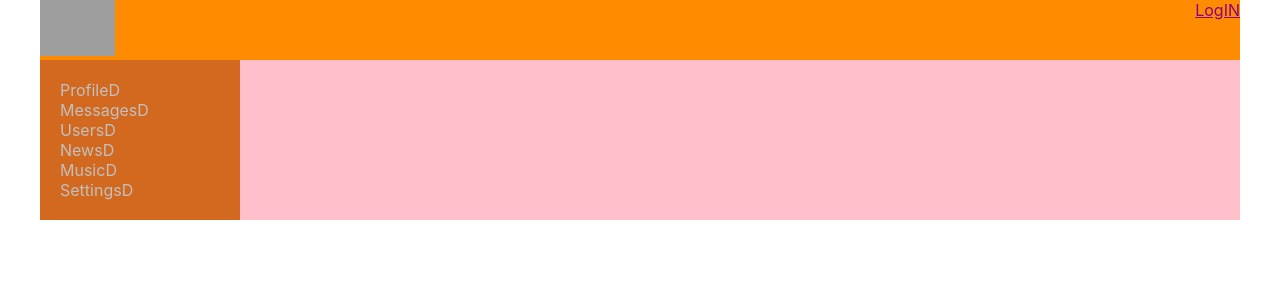
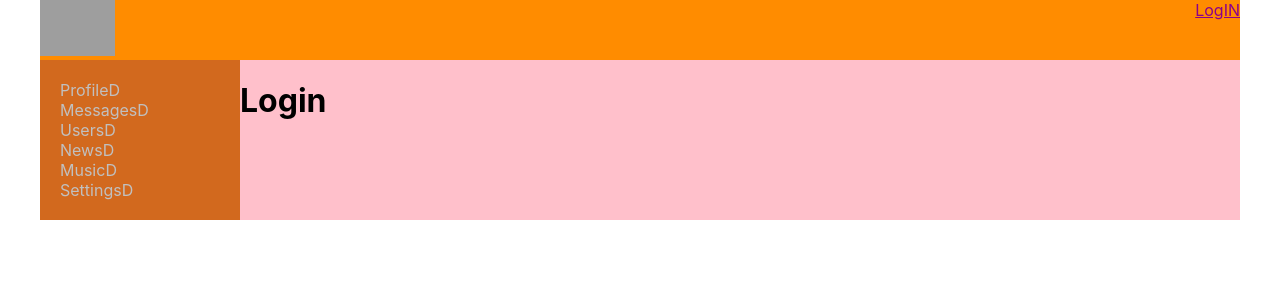
Before and after one commit to denya54/social-network, a React (Create React App) app: page /login in a window 1280 px wide. Shown: the top 300 px of the page. Built offline with nearby package versions, Linux system fonts and the light colour scheme; no server answers; grey boxes are pictures that could not be loaded.

Commit message:
add redirect if not login, after 68 lesson

```diff
--- a/src/App.tsx
+++ b/src/App.tsx
@@ -6,6 +6,7 @@
 import UsersContainer from "./components/Users/UsersContainer";
 import ProfileContainer from "./components/Profile/ProfileContainer";
 import HeaderContainer from "./components/Header/HeaderContainer";
+import {Login} from "./components/Login/Login";
 
 
 const App = () => {
@@ -19,6 +20,7 @@
                     <Route path='/dialogs' render={() => <DialogsContainer
                     />}/>
                     <Route path='/users' render={() => <UsersContainer/>}/>
+                    <Route path='/login' render={() => <Login/>}/>
                     {/*<Route path='/news' component={News}/>*/}
                     {/*<Route path='/music' component={Music}/>*/}
                     {/*<Route path='/settings' component={Settings}/>*/}
--- a/src/components/Dialogs/Dialogs.tsx
+++ b/src/components/Dialogs/Dialogs.tsx
@@ -1,11 +1,10 @@
 import React, {ChangeEvent} from 'react';
-import {NavLink} from 'react-router-dom';
 import classes from './Dialogs.module.css'
 import DialogItem from "./DialogItem/DialogItem";
 import Message from "./Message/Message";
-
 import {DialPropsType} from "./DialogsContainer";
 import {dialogsPageType} from "../../redux/dialog-reducer";
+import {Redirect} from "react-router-dom";
 
 type dialogsProps = {
     updateNewMessageBody: (body: string) => void
@@ -32,6 +31,11 @@
         props.updateNewMessageBody(e.currentTarget.value)
     }
     let newMessageBody = state.newMessageBody
+
+    if (!props.isAuth) return <Redirect to={'/login'}/>
+
+
+
     return (
         <div className={classes.dialogs}>
             <div className={classes.dialogsNames}>
--- a/src/components/Dialogs/DialogsContainer.tsx
+++ b/src/components/Dialogs/DialogsContainer.tsx
@@ -5,11 +5,15 @@
 import {connect} from "react-redux";
 import {Dispatch} from "redux";
 
-type MapStatePropsReturnType = { dialogsPage: dialogsPageType }
+type MapStatePropsReturnType = {
+    dialogsPage: dialogsPageType
+    isAuth: boolean
+}
 
 let mapStateToProps = (state: StateType): MapStatePropsReturnType => {
     return {
-        dialogsPage: state.dialogsPage
+        dialogsPage: state.dialogsPage,
+        isAuth: state.auth.isAuth
     }
 }
 
--- /dev/null
+++ b/src/components/Login/Login.tsx
@@ -0,0 +1,11 @@
+import React from 'react';
+
+export const Login = (props: any) => {
+
+
+    return ( <h1>
+            Login
+        </h1>
+
+    )
+}
--- a/src/components/Profile/ProfileContainer.tsx
+++ b/src/components/Profile/ProfileContainer.tsx
@@ -2,8 +2,8 @@
 import Profile from "./Profile";
 import {connect} from "react-redux";
 import {StateType} from "../../redux/redux-store";
-import {getUserProfileThunk, postType, setUserProfileAC, UserProfileType} from "../../redux/profile-reducer";
-import {RouteComponentProps, withRouter} from "react-router-dom";
+import {getUserProfileThunk, postType, UserProfileType} from "../../redux/profile-reducer";
+import {Redirect, RouteComponentProps, withRouter} from "react-router-dom";
 
 type PathParamsType = {
     userId: string
@@ -24,6 +24,7 @@
     }
 
     render() {
+        if(!this.props.isAuth) return <Redirect to={'/login'}/>
         return (
             <Profile
                 {...this.props}
@@ -36,7 +37,8 @@
 let mapStateToProps = (state: StateType): MapStatePropsReturnType => ({
     profile: state.profilePage.profile,
     newPostText: state.profilePage.newPostText,
-    posts: state.profilePage.posts
+    posts: state.profilePage.posts,
+    isAuth: state.auth.isAuth
 })
 
 type MapDispatchPropsReturnType = {
@@ -48,6 +50,7 @@
     posts: Array<postType>
     newPostText: string
     profile: UserProfileType | null
+    isAuth: boolean
 }
 
 export type ProfilePropsType = MapDispatchPropsReturnType & MapStatePropsReturnType
```
